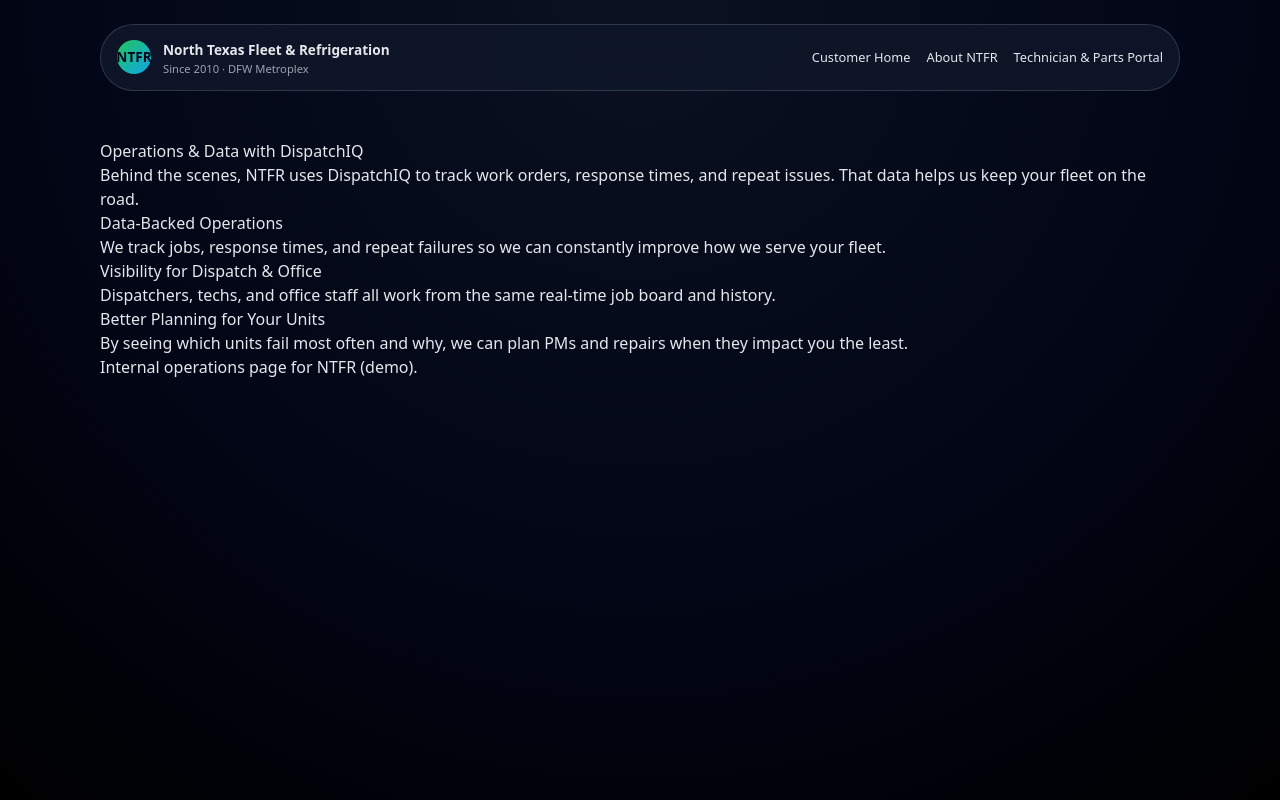
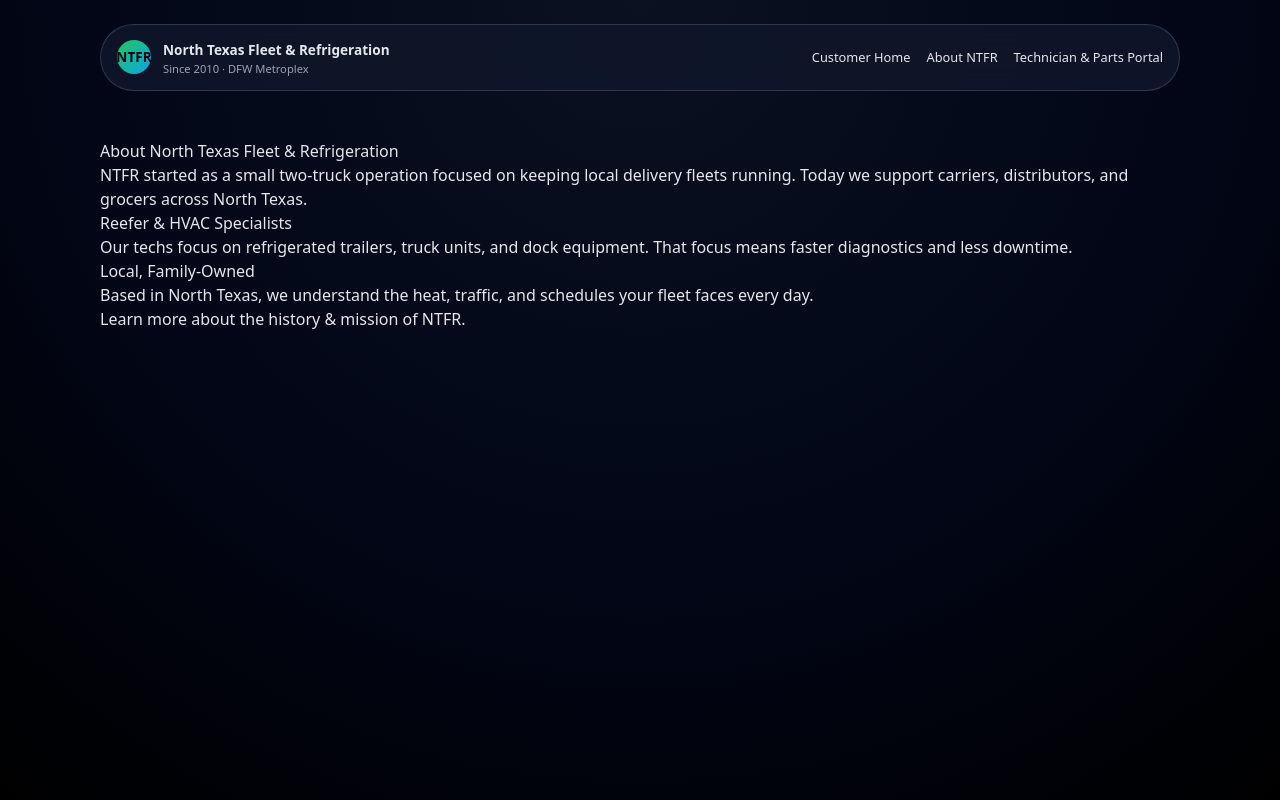
Before and after one commit to Bijuanito18/dispatchiq-demo, a React (Vite) app: page / in a window 1280 px wide. Both pictures are taken after a click on the button "About NTFR". Built offline with nearby package versions, Linux system fonts and the light colour scheme.

Commit message:
Move About NTFR to dedicated page and clean home page

```diff
--- a/src/App.jsx
+++ b/src/App.jsx
@@ -349,32 +349,7 @@
           </main>
 
           {/* ABOUT NTFR (short version) */}
-          <section className="section">
-            <h2>About North Texas Fleet &amp; Refrigeration</h2>
-            <p className="section-intro">
-              NTFR started as a small two-truck operation focused on keeping
-              local delivery fleets running. Today we support carriers,
-              distributors, and grocers across North Texas.
-            </p>
 
-            <div className="grid">
-              <div className="card">
-                <h3>Reefer &amp; HVAC Specialists</h3>
-                <p>
-                  Our techs focus on refrigerated trailers, truck units, and dock
-                  equipment. That focus means faster diagnostics and less
-                  downtime.
-                </p>
-              </div>
-              <div className="card">
-                <h3>Local, Family-Owned</h3>
-                <p>
-                  Based in North Texas, we understand the heat, traffic, and
-                  schedules your fleet faces every day.
-                </p>
-              </div>
-            </div>
-          </section>
 
           {/* SERVICE PROMISE (still on homepage, no nav link) */}
           <section className="section alt">
@@ -414,43 +389,39 @@
 {view === 'ops' && (
   <>
     <main className="section">
-            <h1>Operations &amp; Data with DispatchIQ</h1>
+      <h1>About North Texas Fleet &amp; Refrigeration</h1>
       <p className="section-intro">
-              Behind the scenes, NTFR uses DispatchIQ to track work orders,
-              response times, and repeat issues. That data helps us keep your
-              fleet on the road.
+        NTFR started as a small two-truck operation focused on keeping
+        local delivery fleets running. Today we support carriers,
+        distributors, and grocers across North Texas.
       </p>
 
       <div className="grid">
         <div className="card">
-                <h3>Data-Backed Operations</h3>
+          <h3>Reefer &amp; HVAC Specialists</h3>
           <p>
-                  We track jobs, response times, and repeat failures so we can
-                  constantly improve how we serve your fleet.
+            Our techs focus on refrigerated trailers, truck units, and dock
+            equipment. That focus means faster diagnostics and less
+            downtime.
           </p>
         </div>
+
         <div className="card">
-                <h3>Visibility for Dispatch &amp; Office</h3>
+          <h3>Local, Family-Owned</h3>
           <p>
-                  Dispatchers, techs, and office staff all work from the same
-                  real-time job board and history.
-                </p>
-              </div>
-              <div className="card">
-                <h3>Better Planning for Your Units</h3>
-                <p>
-                  By seeing which units fail most often and why, we can plan PMs
-                  and repairs when they impact you the least.
+            Based in North Texas, we understand the heat, traffic, and
+            schedules your fleet faces every day.
           </p>
         </div>
       </div>
     </main>
 
     <footer className="footer">
-            <p>Internal operations page for NTFR (demo).</p>
+      <p>Learn more about the history & mission of NTFR.</p>
     </footer>
   </>
 )}
+
 
       {/* TECH & PARTS PORTAL */}
       {view === 'tech' && (
```
Lines whose indentation alone changed are shown as unchanged.
